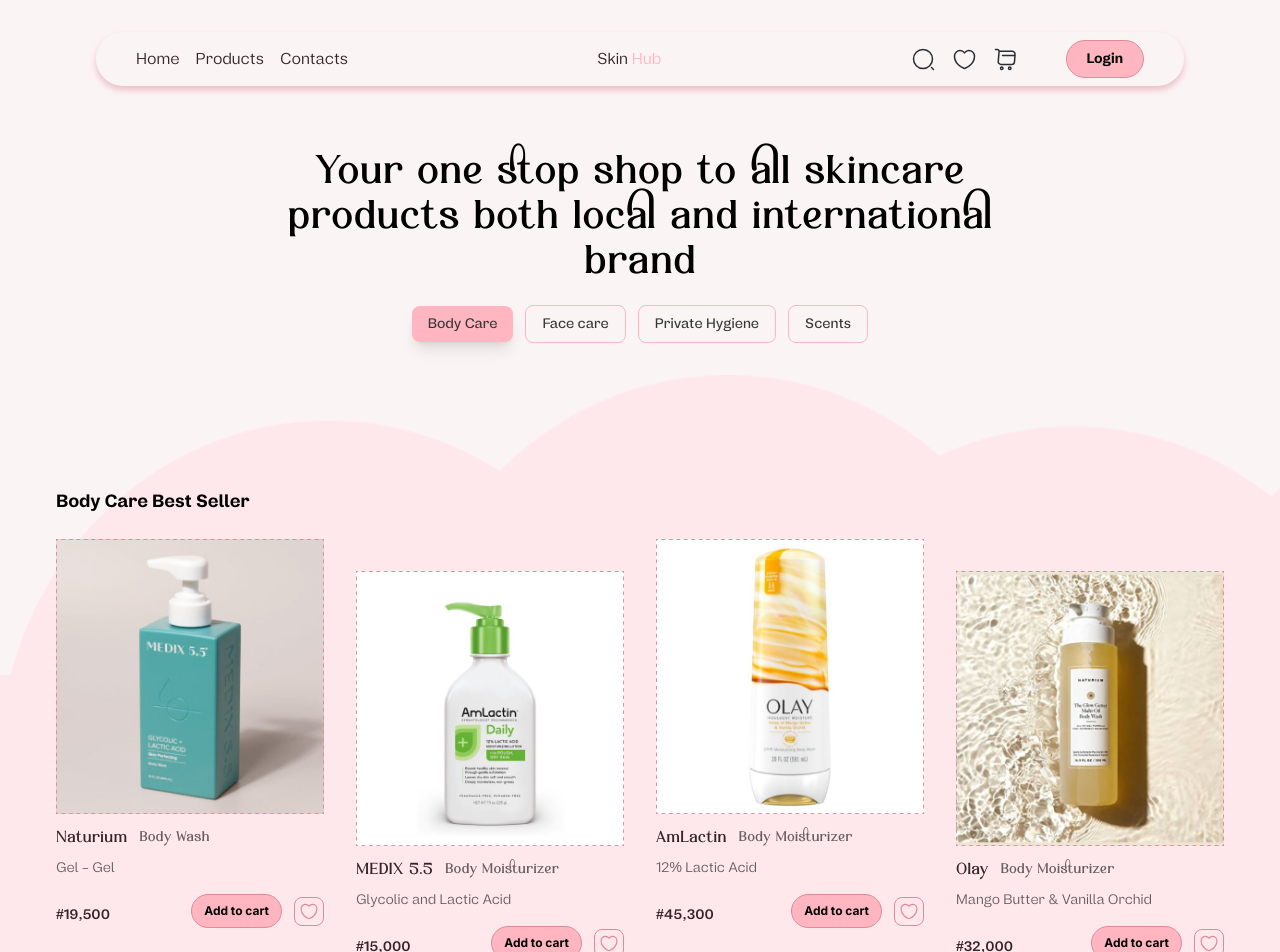
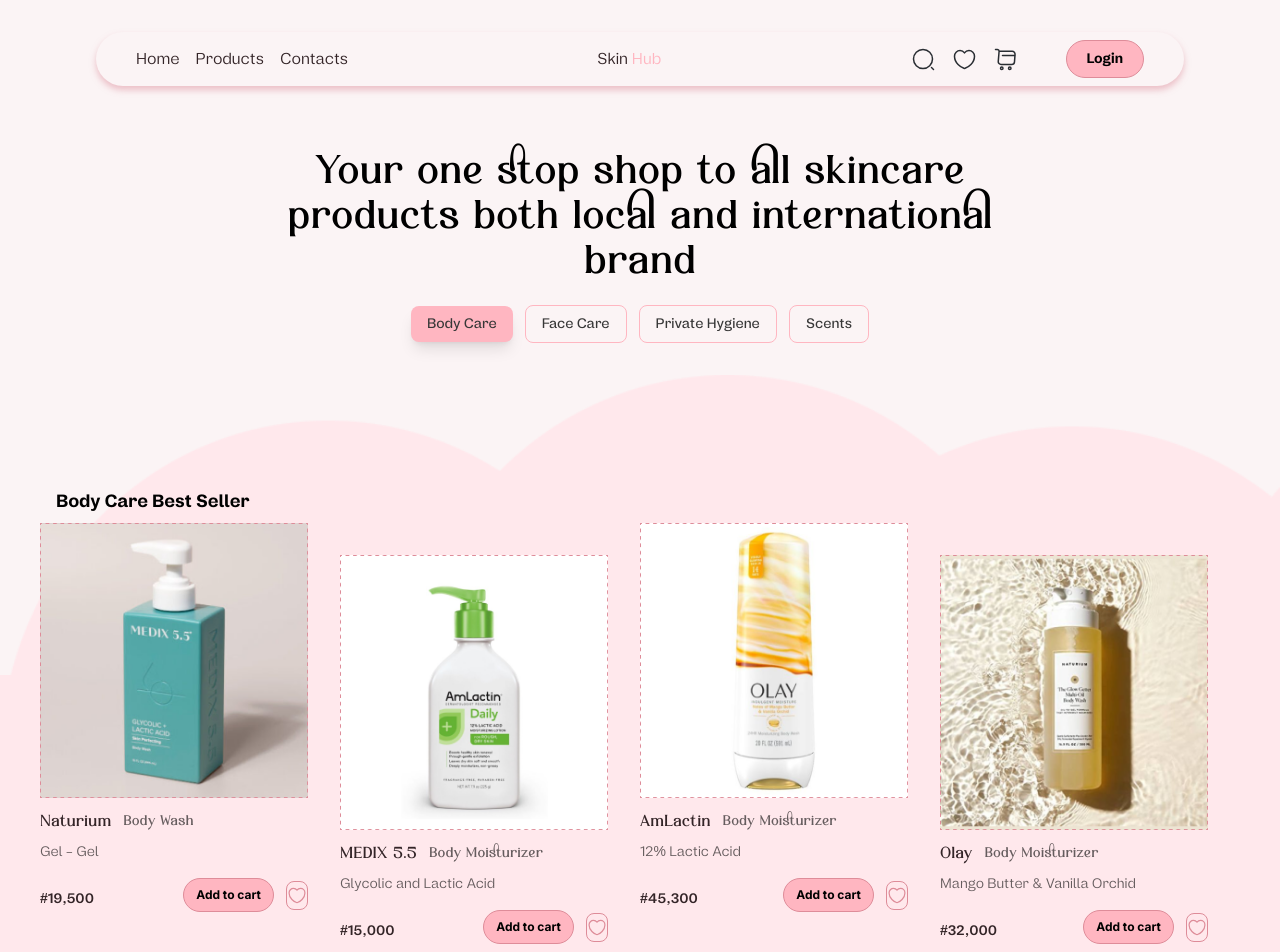
Before and after one commit to Apex10A/HNG-TASK-TWO, a Next.js app: page / in a window 1280 px wide. Shown: the top 952 px of the page. Built offline with nearby package versions, Linux system fonts and the light colour scheme.

Commit message:
nonth commit

```diff
--- a/src/app/components/product_listing/Product.jsx
+++ b/src/app/components/product_listing/Product.jsx
@@ -1,11 +1,9 @@
-import React from 'react'
-import Header from '../header/Header'
-import ProductItems from './ProductItems'
-import ProductListTwo from './ProductListTwo'
-import ProductThree from './ProduuctThree'
-// import BlackGirl from '../blackGirl/blackGirl'
-import Footer from '../footer/Footer'
-
+import React from 'react';
+import Header from '../header/Header';
+import ProductItems from './ProductItems';
+import ProductListTwo from './ProductListTwo';
+import ProductThree from './ProduuctThree';
+import Footer from '../footer/Footer';
 
 const Product = () => {
   return (
@@ -16,21 +14,20 @@
         <div className='px-10 py-8'>
             <h1 className='text-center text-xl md:text-[40px] md:leading-[45px] md:max-w-[65%] mx-auto'>Your one stop shop to all skincare products both local and international brand</h1>
             <div className='pt-5 flex items-center sm:gap-3 gap-1 w-full justify-center'>
-            <button className='bg-[#FFB6C1] px-1 md:px-4 py-2 text-xs md:text-sm text-[#373737] rounded-lg Login shadow-lg w-full md:w-auto'>Body Care</button>
-            <button className='border-[#FFB6C1] border-[1.3px] px-1 md:px-4 py-2 md:text-sm text-xs text-[#373737] rounded-lg Login w-full md:w-auto'>Face care</button>
-            <button className='border-[#FFB6C1] border-[1.3px] px-1 md:px-4 py-2 text-xs md:text-sm text-[#373737] rounded-lg Login w-full md:w-auto'>Private Hygiene</button>
-            <button className='border-[#FFB6C1] border-[1.3px] px-1 md:px-4 py-2 text-xs md:text-sm text-[#373737] rounded-lg Login w-full md:w-auto'>Scents</button>
+                <button className='bg-[#FFB6C1] px-4 py-2 text-xs md:text-sm text-[#373737] rounded-lg Login shadow-lg w-full md:w-auto whitespace-nowrap'>Body Care</button>
+                <button className='border-[#FFB6C1] border-[1.3px] px-4 py-2 text-xs md:text-sm text-[#373737] rounded-lg Login w-full md:w-auto whitespace-nowrap'>Face Care</button>
+                <button className='border-[#FFB6C1] border-[1.3px] px-4 py-2 text-xs md:text-sm text-[#373737] rounded-lg Login w-full md:w-auto whitespace-nowrap'>Private Hygiene</button>
+                <button className='border-[#FFB6C1] border-[1.3px] px-4 py-2 text-xs md:text-sm text-[#373737] rounded-lg Login w-full md:w-auto whitespace-nowrap'>Scents</button>
             </div>
         </div>
         <div>
             <ProductItems/>
             <ProductListTwo/>
-        {/* <BlackGirl/> */}
             <ProductThree/>
             <Footer/>
         </div>
     </div>
-  )
+  );
 }
 
-export default Product
+export default Product;
--- a/src/app/components/product_listing/ProductItems.css
+++ b/src/app/components/product_listing/ProductItems.css
@@ -17,9 +17,14 @@
 .custom-scrollbar::-webkit-scrollbar-thumb:hover {
   background: #555;
 }
-  .background{
+
+@media (min-width: 769px) {
+  .background {
   background-image: url("../../../assets/Images/BubbleBreak.png");
   width: 100%;
   background-size: cover;
+  background-position: left; /* Added to move the background image to the left */
   height: 100vh;
 }
+
+}
--- a/src/app/components/product_listing/ProductItems.jsx
+++ b/src/app/components/product_listing/ProductItems.jsx
@@ -48,16 +48,15 @@
     ];
 
     return (
-        <div className='min-h-screen relative '>
+        <div className='relative '>
             <div className='px-10 py-10 md:py-28 background'>
                 <p className='Login font-bold text-md md:text-lg md:pl-4 pb-2'>Body Care Best Seller</p>
                 <Link href='/cart'>
-
                         <div className='flex overflow-x-auto relative z-20'>
                             {ProductItemsData.map((item, index) => (
                                 <div
                                     key={item.id}
-                                    className={`p-4 min-w-[250px] ${index === 1 || index === 3 ? 'mt-8' : ''}`}
+                                    className={`pr-10 md:pr-8 min-w-[300px] ${index === 1 || index === 3 ? 'md:mt-8' : ''}`}
                                 >
                                     <div>
                                         <Image src={item.poster_path} className='cursor-pointer' alt={item.title} />
@@ -81,7 +80,7 @@
                         </div>
                 </Link>
             </div>
-            <div className='bg-[#FFE8EC] w-full h-[150px] md:h-[400px] absolute top-[300px]'></div>
+            <div className='bg-[#FFE8EC] w-full h-[350px]  md:h-[400px] absolute top-[200px]  md:top-[300px]'></div>
         </div>
     );
 };
--- a/src/app/components/product_listing/ProductListTwo.jsx
+++ b/src/app/components/product_listing/ProductListTwo.jsx
@@ -40,7 +40,7 @@
 
     return (
         <div className='min-h-screen relative bg-[#fbf4f5]'>
-            <div className='px-10 py-10'>
+            <div className='px-10 '>
                 <div className='grid grid-cols-1 sm:grid-cols-3 lg:grid-cols-5 gap-4'>
                     {ProductItemsDataTwo.map((item) => (
                         <div key={item.id} className='p-4'>
```
Lines whose indentation alone changed are shown as unchanged.
